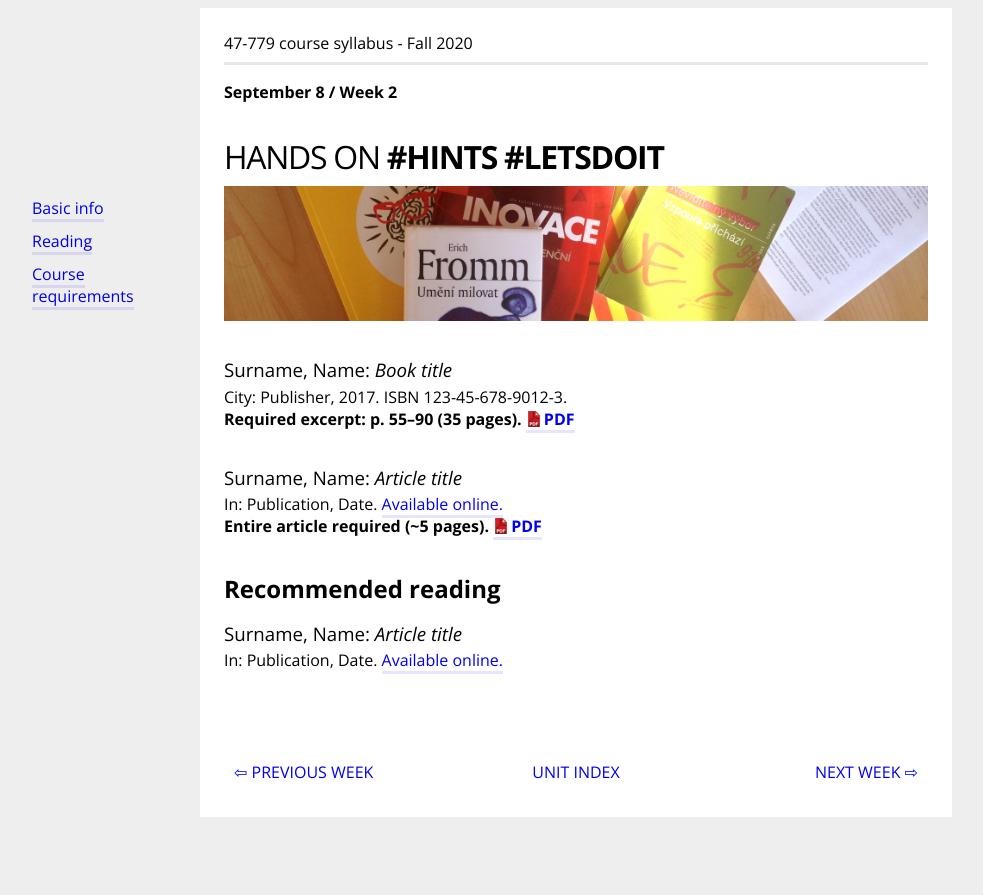
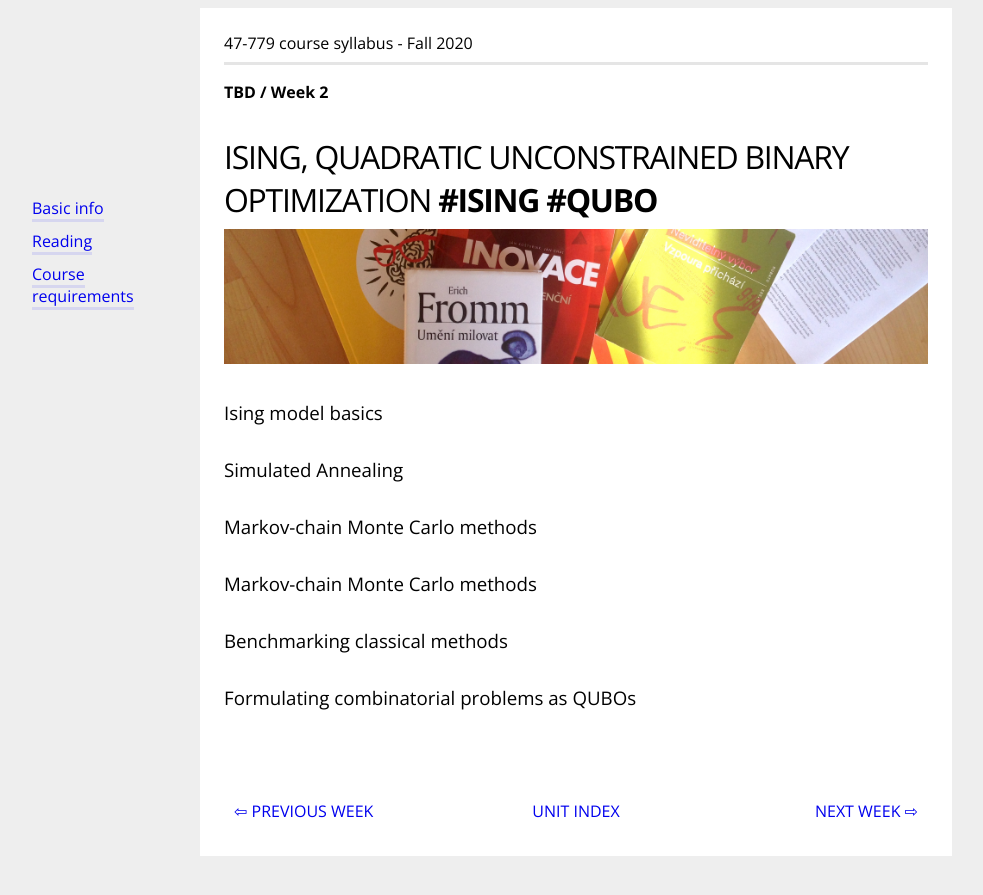
Before and after one commit to bernalde/QuIP, a Jekyll site: the page built from _syllabus/2-hands-on.md, in a window 1280 px wide. Shown: the top 895 px of the page, without its empty margins (64-1047 px from the left). Built offline with Jekyll 4.4.1, drawn with Linux system fonts in a browser that asks for light colours.

Commit message:
Update 2-hands-on.md

```diff
--- a/_syllabus/2-hands-on.md
+++ b/_syllabus/2-hands-on.md
@@ -1,21 +1,17 @@
 ---
 week: 2
-day: September 8
-title: Hands On
-tags: [hints, letsDoIt]
+day: TBD
+title: Ising, Quadratic Unconstrained Binary Optimization
+tags: [ising,qubo]
 ---
-### Surname, Name: _Book title_
+### Ising model basics
 
-City: Publisher, 2017\. ISBN 123-45-678-9012-3.
-**Required excerpt: p. 55–90 (35 pages). [PDF]({{ site.docsUrl }}article.pdf)**
+### Simulated Annealing
 
-### Surname, Name: _Article title_
+### Markov-chain Monte Carlo methods
 
-In: Publication, Date. [Available online.](http://publication.com/article_url)
-**Entire article required (~5 pages). [PDF]({{ site.docsUrl }}cached-to-be-sure.pdf)**
+### Markov-chain Monte Carlo methods
 
-## Recommended reading
+### Benchmarking classical methods
 
-### Surname, Name: _Article title_
-
-In: Publication, Date. [Available online.](http://publication.com/article_url)
+### Formulating combinatorial problems as QUBOs
```
